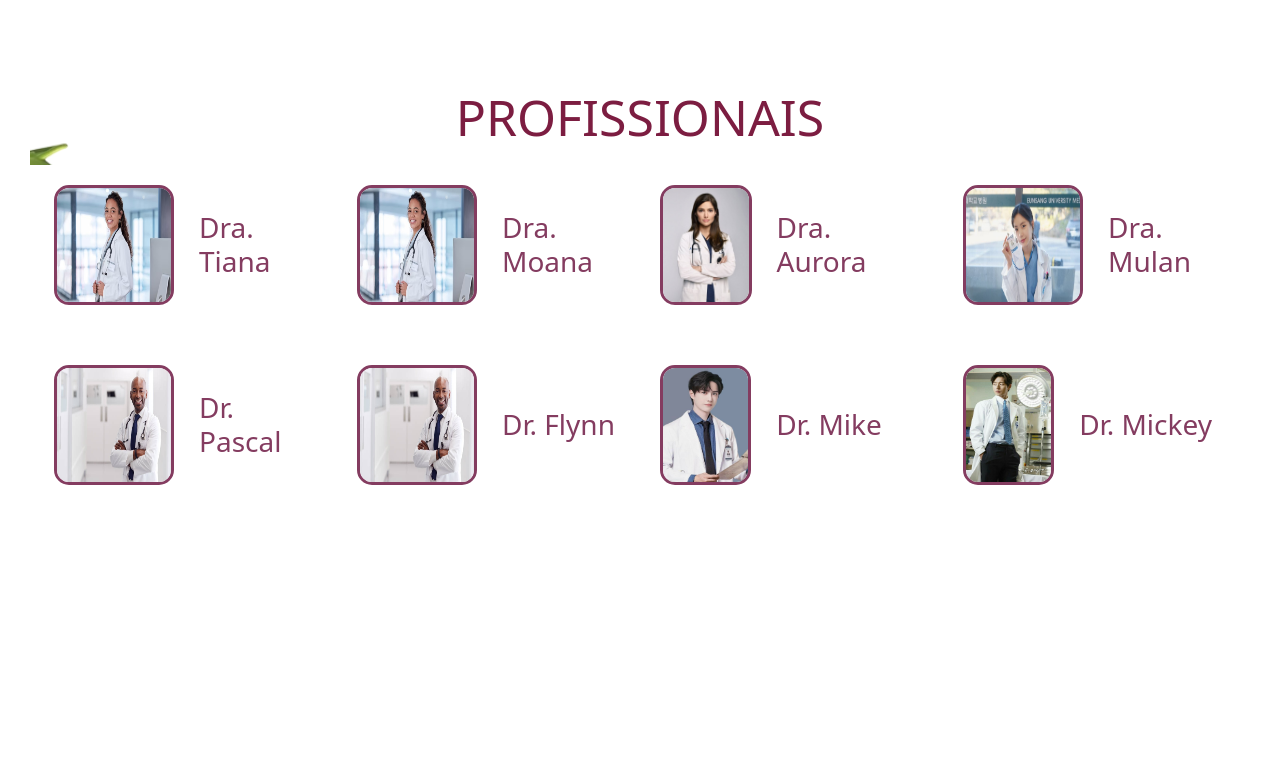
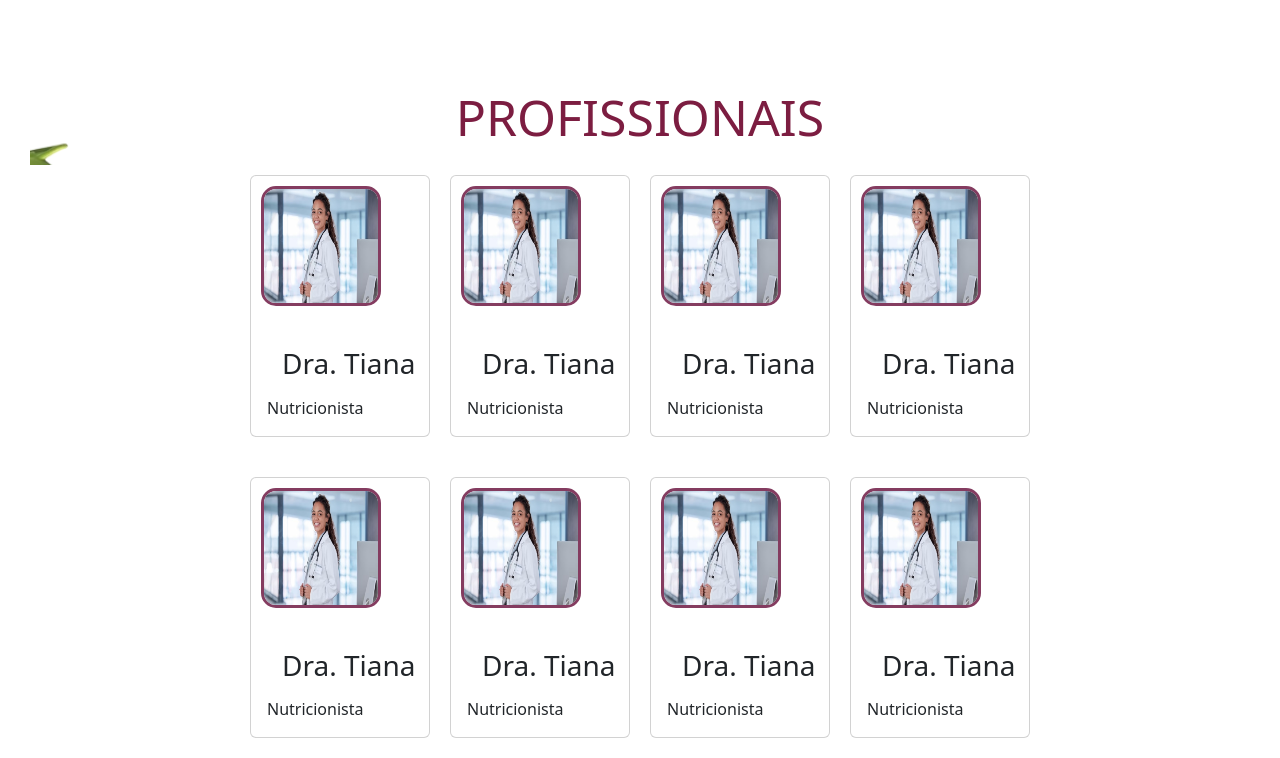
Before and after one commit to RatatouilleOrg/Site-Ratatouille, a plain HTML site: page principal.html in a window 1280 px wide. Shown: the part 1729-2487 px from the top of the page. Before the commit the page ends 2244 px from the top, so only its background shows below. Drawn offline with nearby package versions, Linux system fonts and the light colour scheme.

Commit message:
Ajuste de Cards
Tentando ajustar os cards nas grades dos profissionais.

```diff
--- a/css/style.css
+++ b/css/style.css
@@ -121,7 +121,7 @@ input.form-control {margin: 0 12px 22px 110px; height: 36px; width: 300px; text-
 
 /*                         Seção dos Profissionais                         */
 #profissionais {
-
+    background: #fff;/* É só pra não desmerecer a propriedade*/
 }
 
 /*                                   SP                                   */
--- a/principal.html
+++ b/principal.html
@@ -100,52 +100,99 @@
     <section id="profissionais" class="container-fluid">
         <div class="grades container-fluid">
             <h2 class="text-center ttl-secções">PROFISSIONAIS</h2>
-            <div class="caixa container-fluid row">
+            <div class="caixa container-fluid row-cols-4">
+
                 <a href="#" class="carde col">
-                    <img src="img/dr-moana.jpg" alt="" title="">
-                    <h3>Dra. Tiana</h3>
+                    <div class="card">
+                        <img src="img/dr-moana.jpg" class="card-img-top" alt="" title="">
+                        <div class="card-body">
+                            <h3 class="card-title">Dra. Tiana</h3>
+                            <p class="card-text">Nutricionista</p>
+                        </div>
+                    </div>
                 </a>
 
                 <a href="#" class="carde col">
-                    <img src="img/dr-moana.jpg" alt="" title="">
-                    <h3>Dra. Moana</h3>
+                    <div class="card">
+                        <img src="img/dr-moana.jpg" class="card-img-top" alt="" title="">
+                        <div class="card-body">
+                            <h3 class="card-title">Dra. Tiana</h3>
+                            <p class="card-text">Nutricionista</p>
+                        </div>
+                    </div>
                 </a>
 
                 <a href="#" class="carde col">
-                    <img src="img/dr-aurora.jpg" alt="" title="">
-                    <h3>Dra. Aurora</h3>
+                    <div class="card">
+                        <img src="img/dr-moana.jpg" class="card-img-top" alt="" title="">
+                        <div class="card-body">
+                            <h3 class="card-title">Dra. Tiana</h3>
+                            <p class="card-text">Nutricionista</p>
+                        </div>
+                    </div>
                 </a>
 
                 <a href="#" class="carde col">
-                    <img src="img/dr-mulan.jpg" alt="" title="">
-                    <h3>Dra. Mulan</h3>
+                    <div class="card">
+                        <img src="img/dr-moana.jpg" class="card-img-top" alt="" title="">
+                        <div class="card-body">
+                            <h3 class="card-title">Dra. Tiana</h3>
+                            <p class="card-text">Nutricionista</p>
+                        </div>
+                    </div>
                 </a>
             </div>
 
-            <div class="caixa container-fluid row">
+            <div class="caixa container-fluid row-cols-4">
+
                 <a href="#" class="carde col">
-                    <img src="img/dr-pascal.jpg" alt="" title="">
-                    <h3>Dr. Pascal</h3>
+                    <div class="card">
+                        <img src="img/dr-moana.jpg" class="card-img-top" alt="" title="">
+                        <div class="card-body">
+                            <h3 class="card-title">Dra. Tiana</h3>
+                            <p class="card-text">Nutricionista</p>
+                        </div>
+                    </div>
                 </a>
 
                 <a href="#" class="carde col">
-                    <img src="img/dr-pascal.jpg" alt="" title="">
-                    <h3>Dr. Flynn</h3>
+                    <div class="card">
+                        <img src="img/dr-moana.jpg" class="card-img-top" alt="" title="">
+                        <div class="card-body">
+                            <h3 class="card-title">Dra. Tiana</h3>
+                            <p class="card-text">Nutricionista</p>
+                        </div>
+                    </div>
                 </a>
 
                 <a href="#" class="carde col">
-                    <img src="img/dr-mike.jpg" alt="" title="">
-                    <h3>Dr. Mike</h3>
+                    <div class="card">
+                        <img src="img/dr-moana.jpg" class="card-img-top" alt="" title="">
+                        <div class="card-body">
+                            <h3 class="card-title">Dra. Tiana</h3>
+                            <p class="card-text">Nutricionista</p>
+                        </div>
+                    </div>
                 </a>
 
                 <a href="#" class="carde col">
-                    <img src="img/dr-mickey.jpg" alt="" title="">
-                    <h3>Dr. Mickey</h3>
+                    <div class="card">
+                        <img src="img/dr-moana.jpg" class="card-img-top" alt="" title="">
+                        <div class="card-body">
+                            <h3 class="card-title">Dra. Tiana</h3>
+                            <p class="card-text">Nutricionista</p>
+                        </div>
+                    </div>
                 </a>
             </div>
         </div>
+
+
     </section>
     <!--                      Sp                      -->
 
+
+                                    <!-- Aqui -->
+
 </body>
 </html>
```
